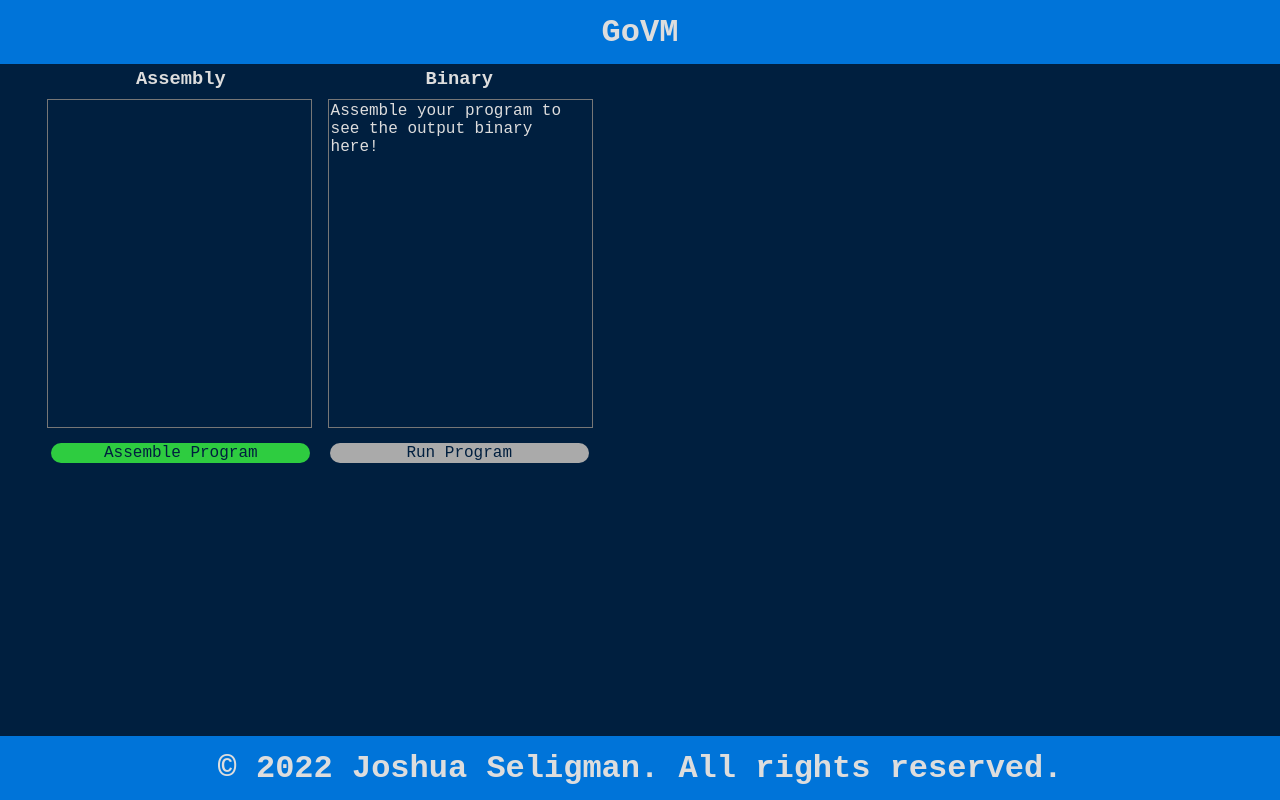
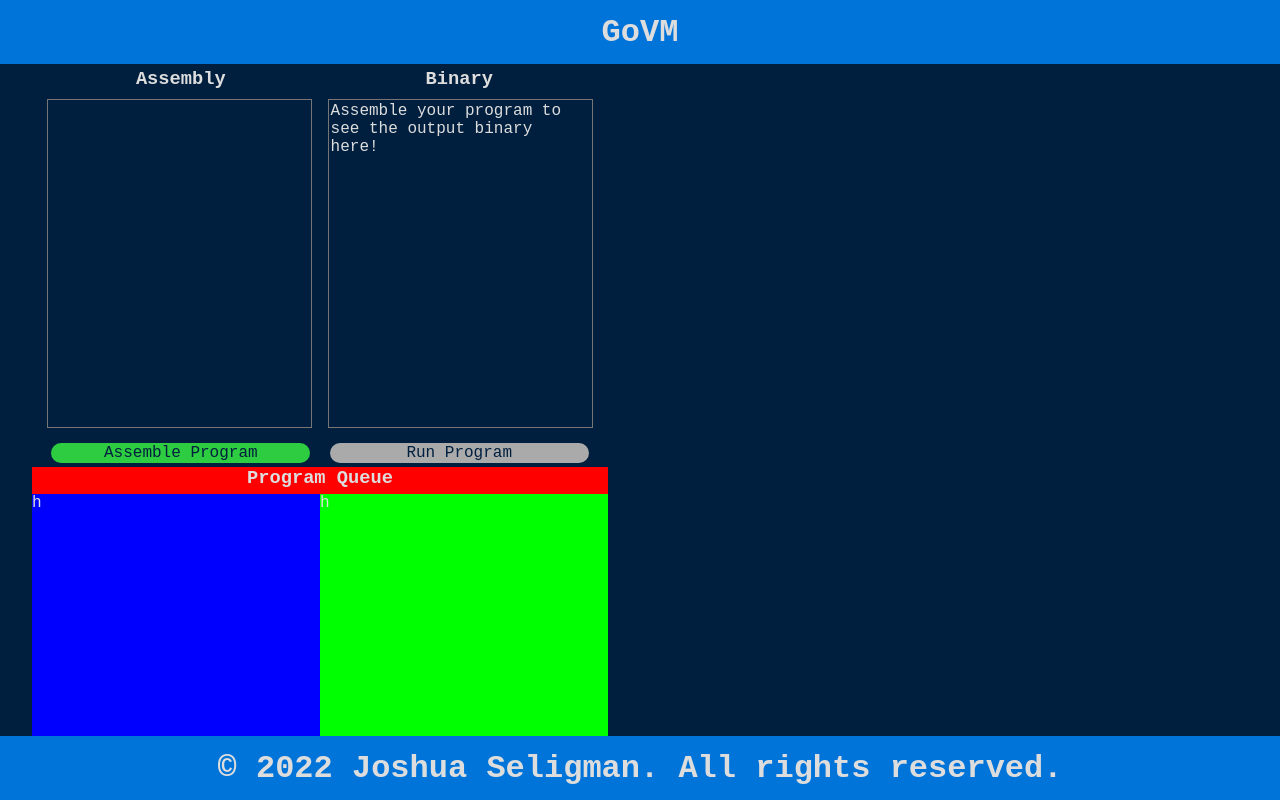
Before and after one commit to joshuaseligman18/GoVM-Web, a React (Create React App) app in the folder client/: page / in a window 1280 px wide. Built offline with nearby package versions, Linux system fonts and the light colour scheme; no server answers.

Commit message:
Obtained a live update for the program queue

```diff
--- a/client/src/components/home.jsx
+++ b/client/src/components/home.jsx
@@ -1,11 +1,13 @@
 import homeStyles from './../styles/home.module.scss'
 import ProgramEditor from './programEditor'
+import QueueArea from './queueArea'
 
 // Component for the homepage
 const Home = () => {
 	return (
-		<div className={homeStyles.page}>
+		<div id={homeStyles.homePage} className={homeStyles.page}>
 			<ProgramEditor />
+			<QueueArea />
 		</div>
 	)
 }
--- /dev/null
+++ b/client/src/components/queueArea.jsx
@@ -0,0 +1,26 @@
+import homeStyles from './../styles/home.module.scss'
+
+const QueueArea = () => {
+
+    let eventsource = new EventSource('http://127.0.0.1:8080/api/queuestatus')
+
+    eventsource.addEventListener('ping', (e) => {
+        console.log(e.data)
+    })
+
+    return (
+        <div id={homeStyles.queueArea}>
+            <h3 id={homeStyles.queueAreaTitle}>Program Queue</h3>
+            <div id={homeStyles.queues}>
+                <div id={homeStyles.queueList} className={homeStyles.queueSection}>
+                    h
+                </div>
+                <div id={homeStyles.queueStatus} className={homeStyles.queueSection}>
+                    h
+                </div>
+            </div>
+        </div>
+    )
+}
+
+export default QueueArea
--- a/client/src/styles/home.module.scss
+++ b/client/src/styles/home.module.scss
@@ -1,4 +1,9 @@
 @import './global.scss';
+
+#homePage {
+    flex-direction: column;
+    flex-wrap: wrap;
+}
 
 #programEditor {
     margin-left: 2.5%;
@@ -63,3 +68,37 @@ button {
 #readOnly {
     outline: none !important;
 }
+
+#queueArea {
+    margin-left: 2.5%;
+    margin-right: 2.5%;
+    width: 45%;
+    height: 40%;
+
+    background-color: red;
+}
+
+#queueAreaTitle {
+    text-align: center;
+    margin: 0;
+    height: 10%;
+}
+
+#queues {
+    display: flex;
+    align-items: center;
+    height: 90%;
+}
+
+.queueSection {
+    width: 50%;
+    height: 100%;
+}
+
+#queueList {
+    background-color: blue;
+}
+
+#queueStatus {
+    background-color: lime;
+}
```
Also changed, not shown: 2 other files (tests, documents, lock files or other folders).
